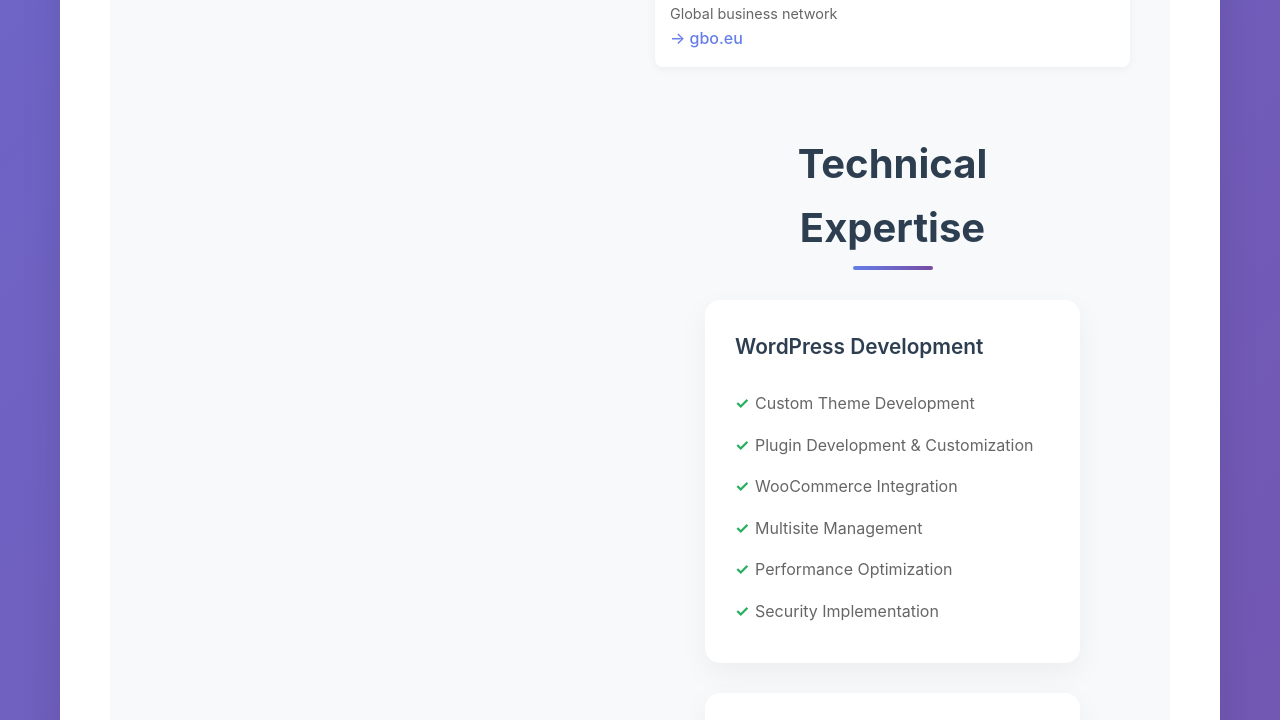
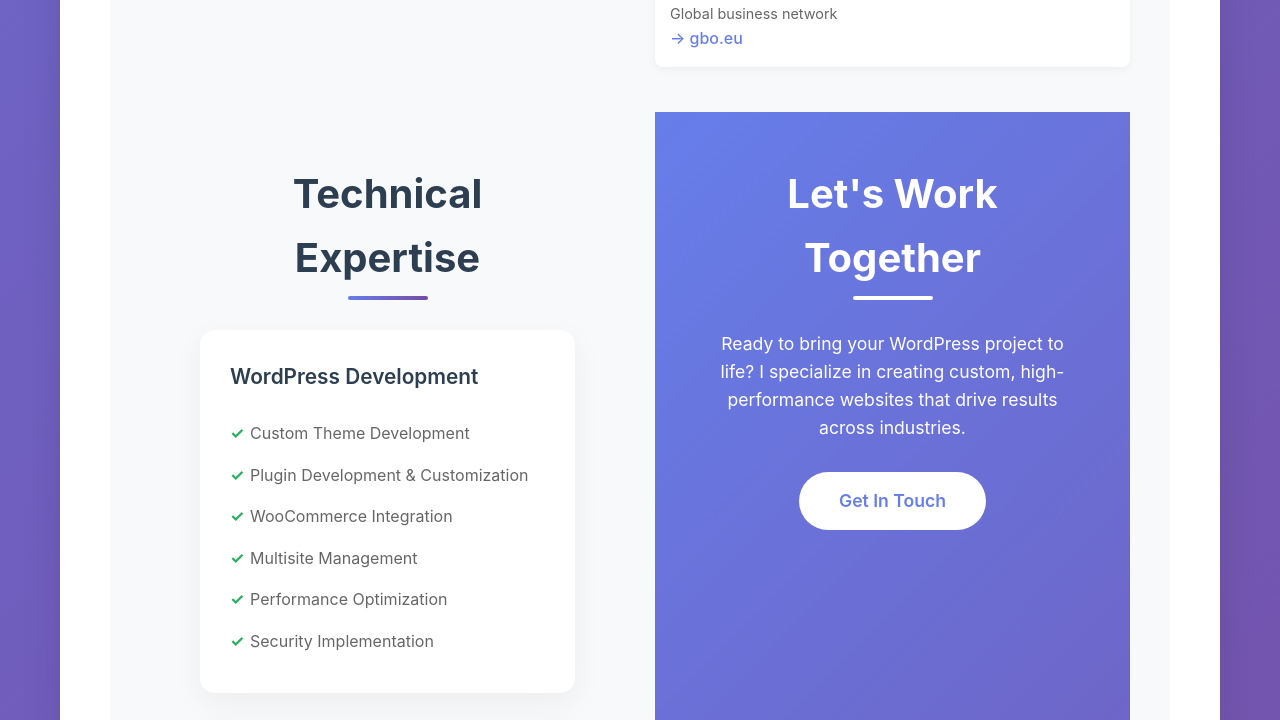
Before and after one commit to ankitawpdev/ankitawpdev.github.io, a plain HTML site: page index.html in a window 1280 px wide. Shown: the part 3805-4525 px from the top of the page. Drawn offline with Linux system fonts and the light colour scheme.

Commit message:
Update index.html

```diff
--- a/index.html
+++ b/index.html
@@ -580,7 +580,8 @@
                                     <span style="color: #666; font-size: 0.9rem;">Global business network</span><br>
                                     <a href="https://gbo.eu/" target="_blank" rel="noopener noreferrer" style="color: #667eea; text-decoration: none; font-weight: 500;">→ gbo.eu</a>
                                 </li>
-                                <li style="margin-bottom: 15
+                            </ul>
+                        </div>
 
             <div class="section skills-section">
                 <h2 class="section-title">Technical Expertise</h2>
```
